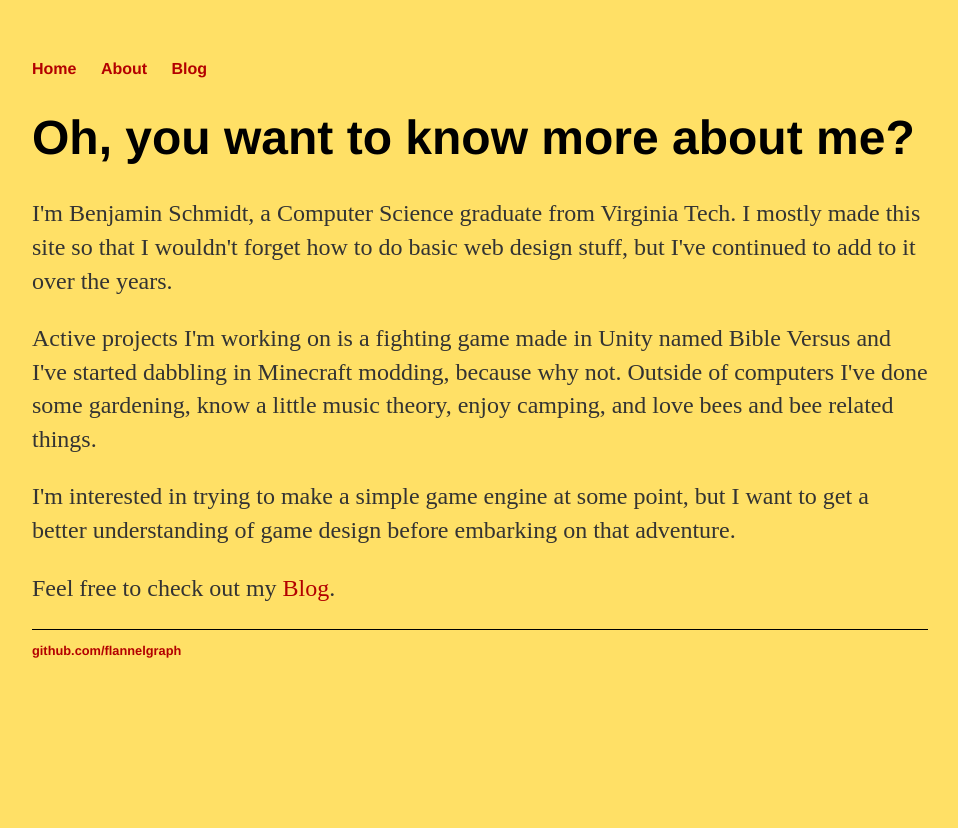
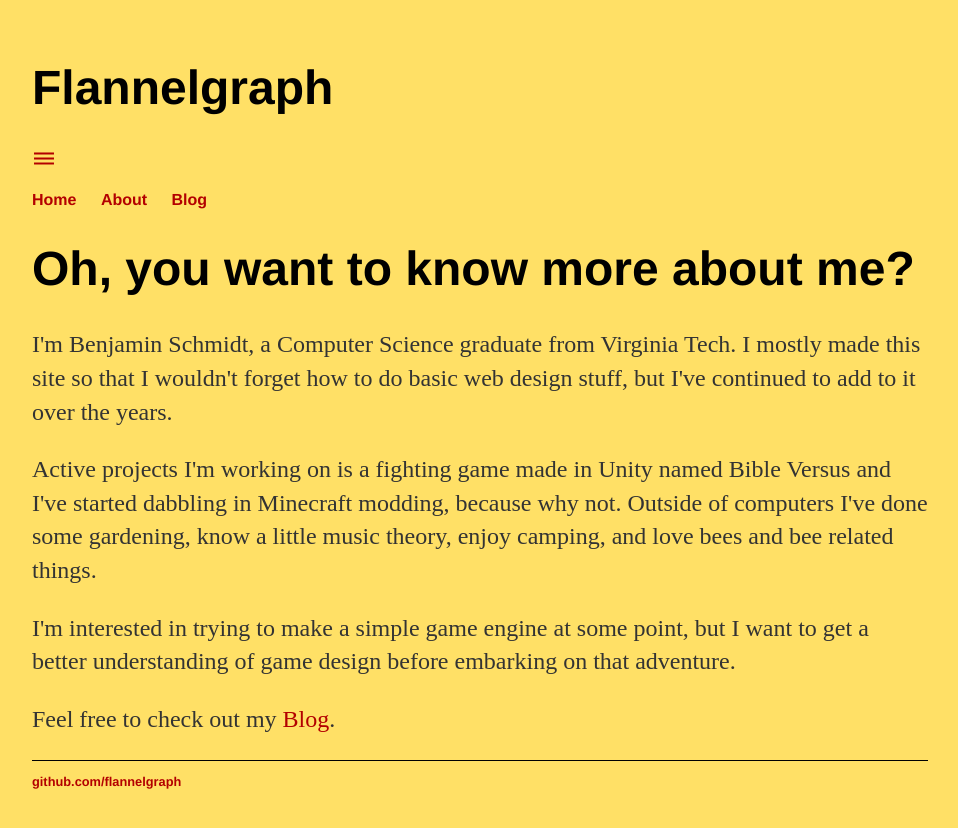
Before and after one commit to Flannelgraph/Flannelgraph.github.io, a Jekyll site: the page built from about/index.html, in a window 1280 px wide. Shown: the top 828 px of the page, without its empty margins (160-1118 px from the left). Built offline with Jekyll 4.4.1, drawn with Linux system fonts in a browser that asks for light colours.

Commit message:
Testing headers

```diff
--- a/_layouts/default.html
+++ b/_layouts/default.html
@@ -4,8 +4,14 @@
 			<title>{{ page.title }}</title>
 			<!-- link to main stylesheet -->
 			<link rel="stylesheet" type="text/css" href="/css/main.css">
+			<link href="https://fonts.googleapis.com/icon?family=Material+Icons" rel="stylesheet">
 		</head>
 		<body>
+			<header>
+				<h1>Flannelgraph</h1>
+				<div class="top">
+					<a href="#" class="menu_icon"><i class="material-icons">dehaze</i></a>
+				</div>
 				<nav>
 	    				<ul>
 	        				<li><a href="/">Home</a></li>
@@ -13,6 +19,7 @@
 	        				<li><a href="/blog">Blog</a></li>
 					</ul>
 				</nav>
+			</header>
 			<div class="container">
 
 			{{ content }}
```
Lines whose indentation alone changed are shown as unchanged.
